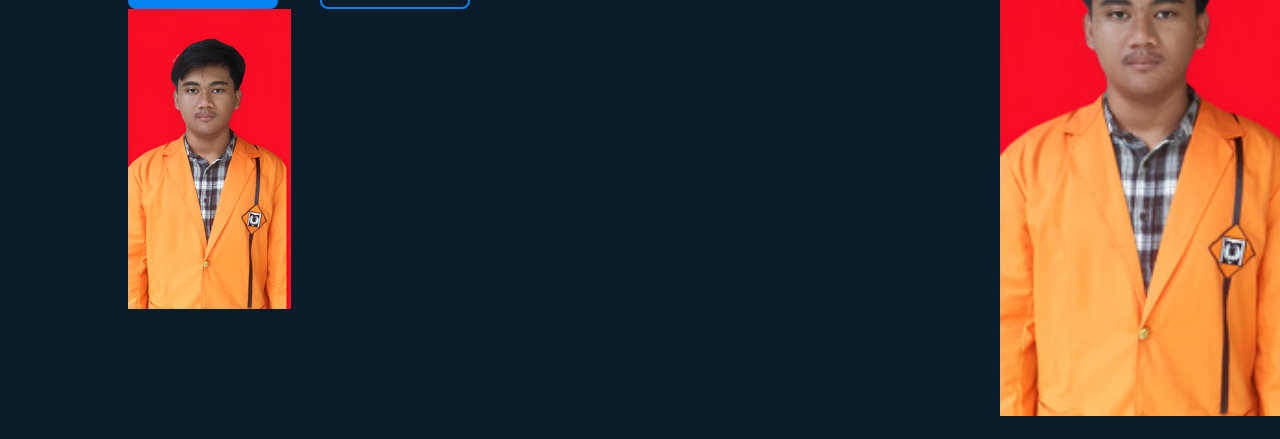
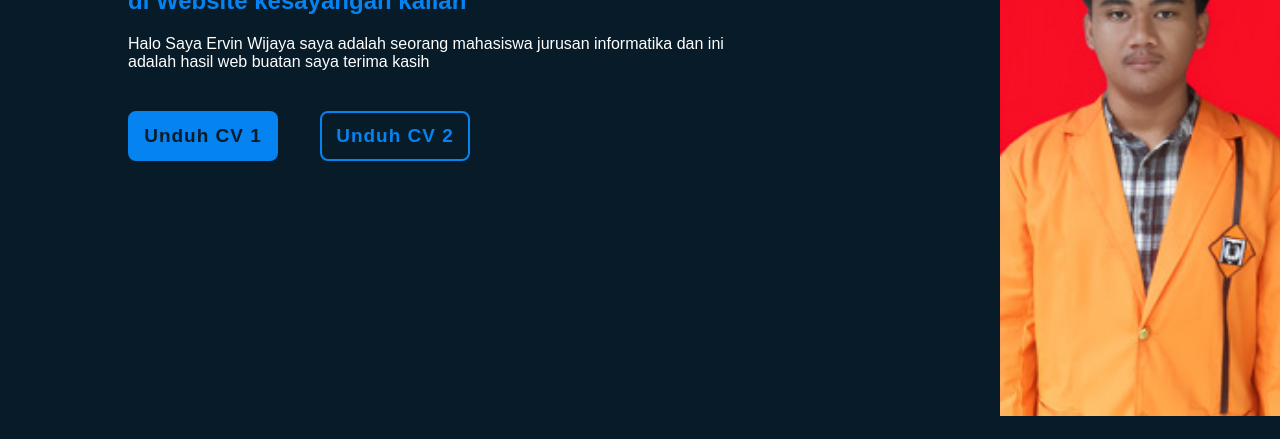
Before and after one commit to ervinwijaya/ervinwijaya.github.io, a plain HTML site: page index.html in a window 1280 px wide. Shown: the part 275-714 px from the top of the page. Drawn offline with nearby package versions, Linux system fonts and the light colour scheme.

Commit message:
index.html

```diff
--- a/index.html
+++ b/index.html
@@ -31,8 +31,6 @@
                 <a href="https://wa.me/085867877561">Unduh CV 2</a>
             </div>
 
-            <img src="gambar.jpg" alt="Deskripsi Gambar">
-
         </div>
 
         <div class="home-sci">
```
